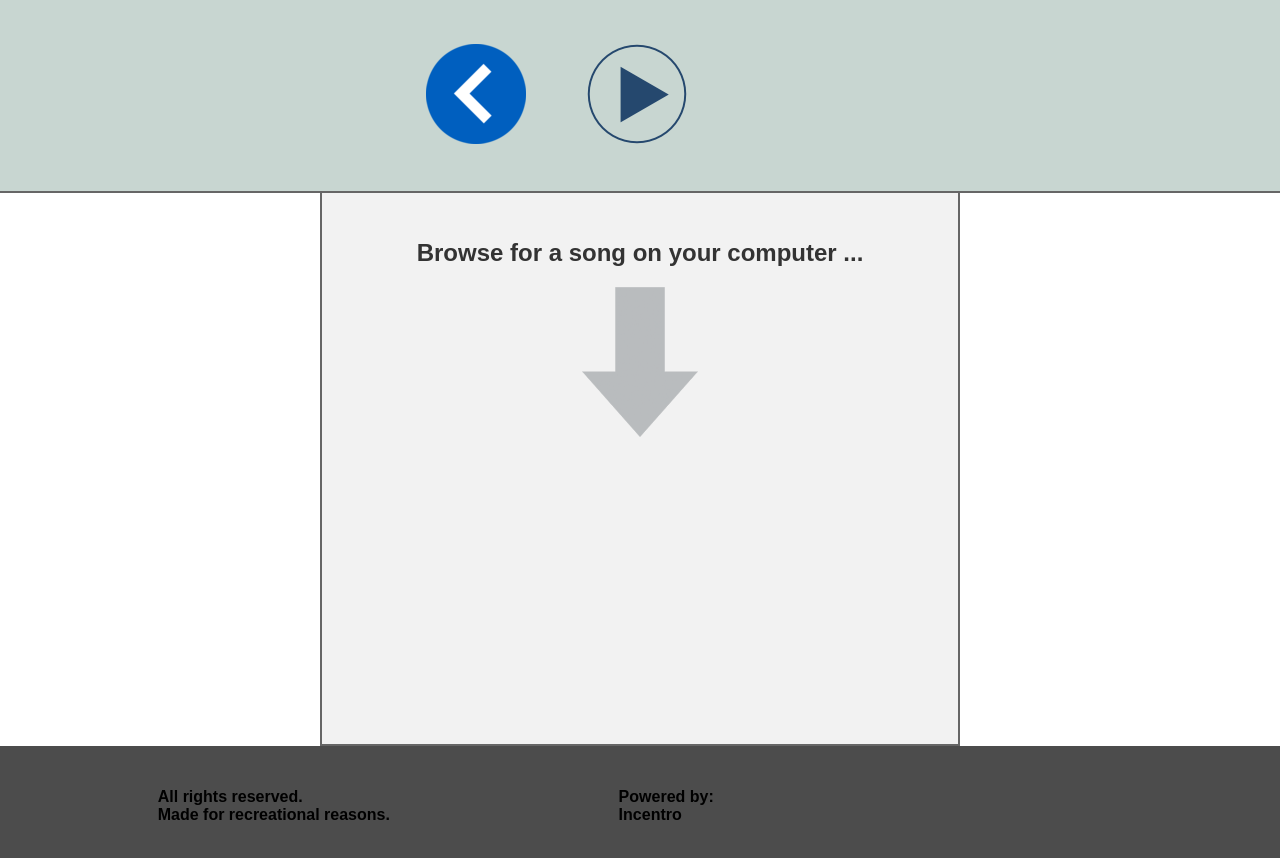
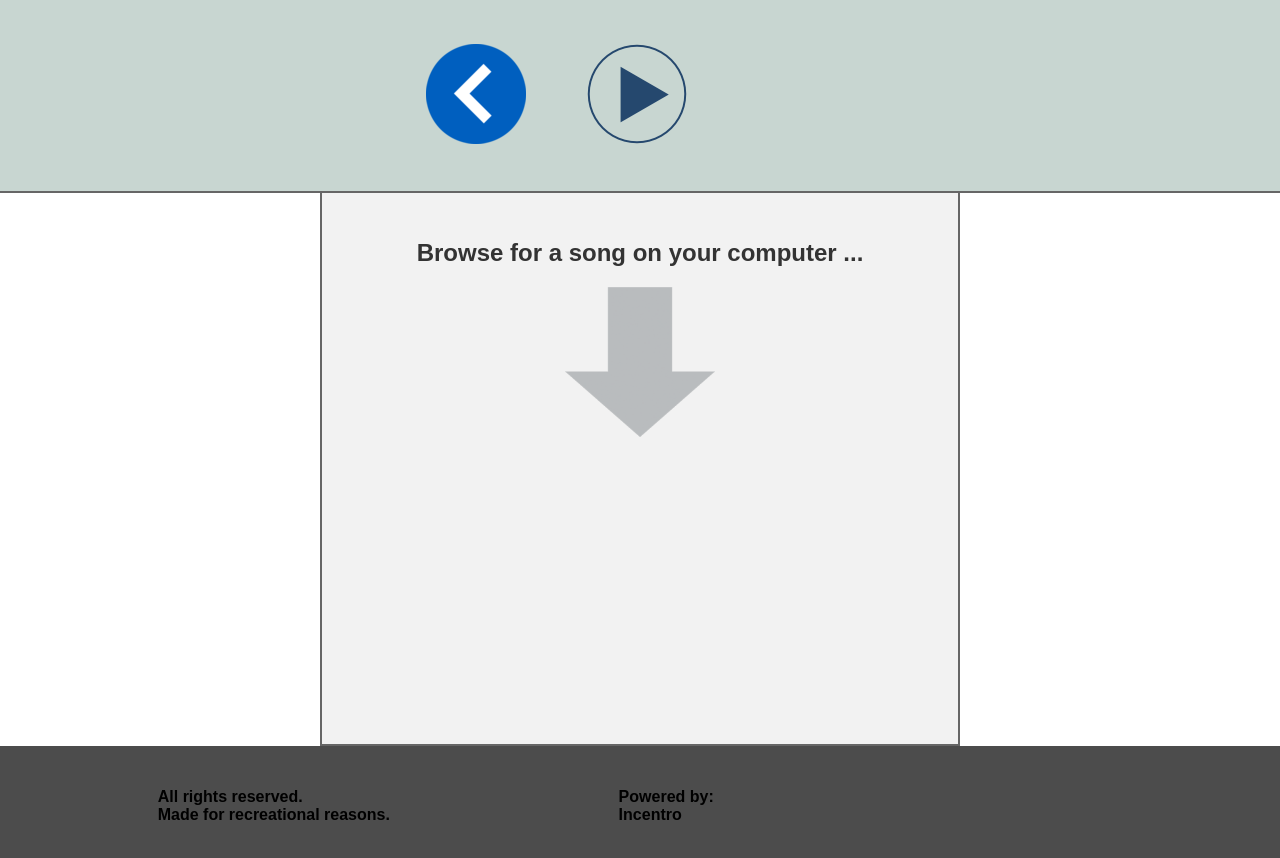
Before and after one commit to D9n13l/one, a plain HTML site: page index.html in a window 1280 px wide. Drawn offline with Linux system fonts and the light colour scheme.

Commit message:
Updated index.html file Updated main.css file Added button for browse(No JS yet)

```diff
--- a/index.html
+++ b/index.html
@@ -18,10 +18,11 @@
 		<li><button id="playbutton"></button></li>
 		<li><button id="nextbutton"></button></li>
 	</ul>
+
 </div>
 <div class="browse">
 <h2>Browse for a song on your computer ...</h2>
-<img src="images/drop.png" width="20%" height="30%"/>
+<button id="browsebutton"></button>
 </div>
 
 <div id="foot">
--- a/main.css
+++ b/main.css
@@ -68,8 +68,18 @@ button#nextbutton
 	background: url(images/next.png) no-repeat;
 	background-size:100% 100%;
 }
-
-
+button#browsebutton
+{
+	width:150px;
+	height:150px;
+	background: url(images/drop.png) no-repeat;
+	background-size: 100% 100%;
+}
+button#browsebutton:hover
+{
+	background-color: #666;
+	border-radius:6px;
+}
 
 /*Footer of page*/
 #foot
```
